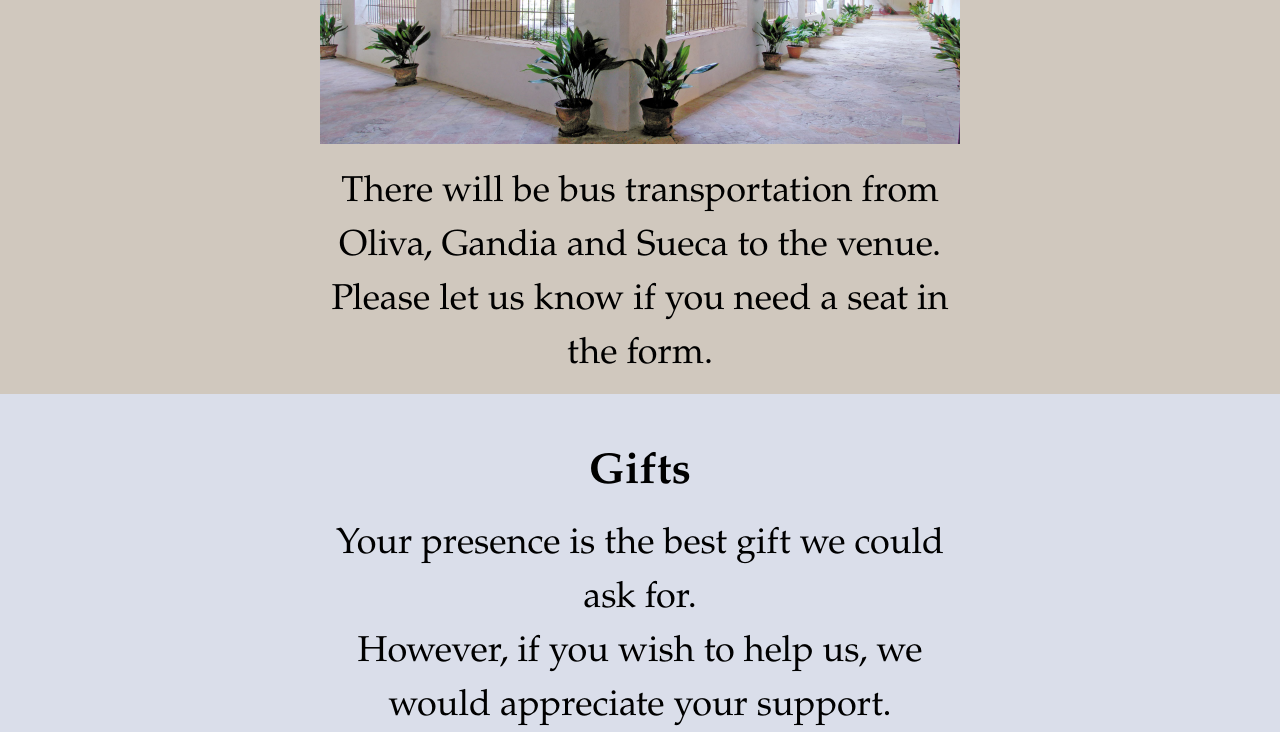
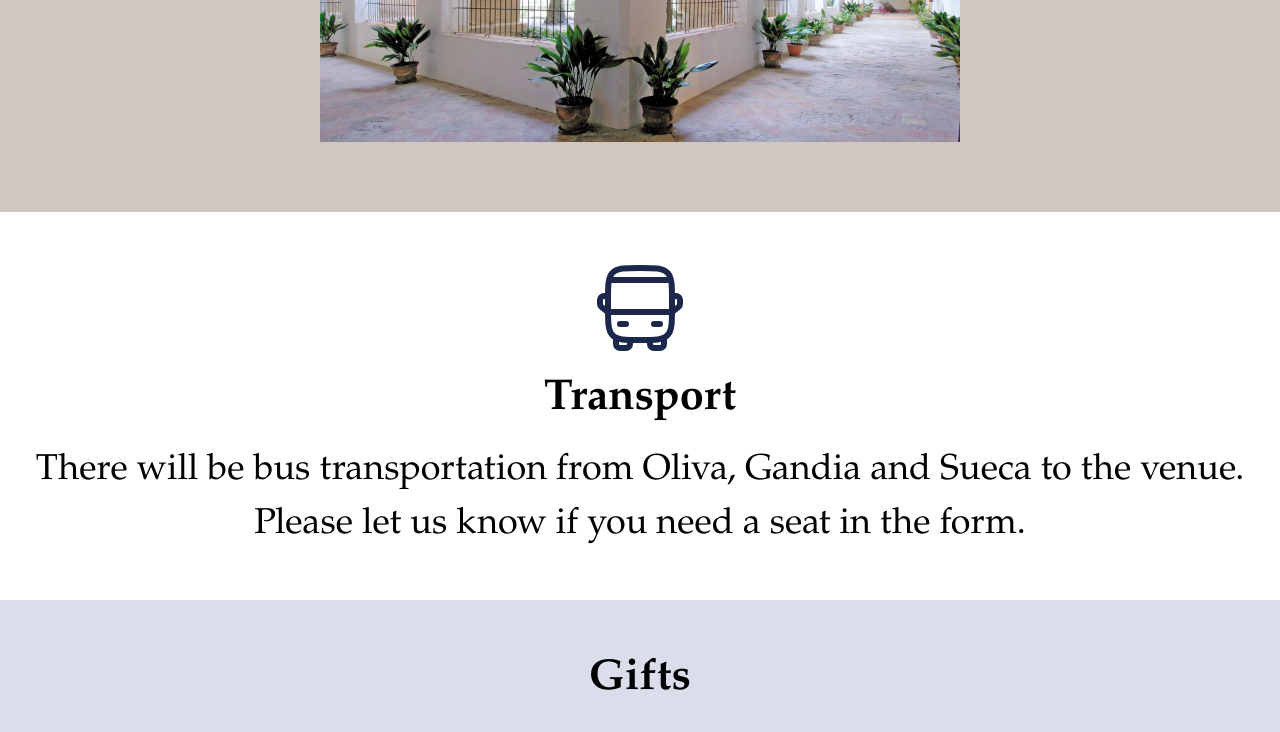
Before and after one commit to camilleri/web-boda, a React (Vite) app: page / in a window 1280 px wide. Shown: the part 1847-2579 px from the top of the page. Built offline with nearby package versions, Linux system fonts and the light colour scheme.

Commit message:
Added transport section

```diff
--- a/src/FormSection.tsx
+++ b/src/FormSection.tsx
@@ -84,6 +84,7 @@ function FormSection() {
       <div>
         <FormLink to="/form">{t("rsvp_form")}</FormLink>
       </div>
+      <Spacer top={outerSectionSpacer} />
     </FlexContainer>
   );
 }
--- a/src/Home.tsx
+++ b/src/Home.tsx
@@ -3,6 +3,7 @@ import LogoSection from "./LogoSection";
 import FormSection from "./FormSection";
 import VenueSection from "./VenueSection";
 import GiftSection from "./GiftSection";
+import TransportSection from "./TransportSection";
 
 function Home() {
   return (
@@ -10,6 +11,7 @@ function Home() {
       <Banner />
       <FormSection />
       <VenueSection />
+      <TransportSection />
       <GiftSection />
       <LogoSection />
     </main>
--- /dev/null
+++ b/src/TransportSection.tsx
@@ -0,0 +1,45 @@
+import { Trans } from "react-i18next";
+import FlexContainer from "./style_components/FlexContainer";
+import Spacer from "./style_components/Spacer";
+import Text from "./style_components/Text";
+import {
+  innerSectionSpacer,
+  outerSectionSpacer,
+  textSize,
+  textSizeMobile,
+  titleSize,
+  titleSizeMobile,
+  titleWeight,
+} from "./style_components/constants";
+import TransportIcon from "/icons/bus.svg";
+import Icon from "./style_components/Icon";
+
+function TransportSection() {
+  return (<FlexContainer
+    alignItems="center"
+    justifyContent="center"
+    flexDirection="column"
+    backgroundColor="white"
+  >
+    <Spacer top={outerSectionSpacer} />
+    <Icon src={TransportIcon} size="4em" />
+    <Spacer bottom={innerSectionSpacer} />
+    <Text
+      fontSize={titleSize}
+      fontSizeMobile={titleSizeMobile}
+      fontWeight={titleWeight}>
+      <Trans i18nKey={"transport_title"} />
+    </Text>
+    <Spacer top={innerSectionSpacer} />
+    <Text
+      fontSize={textSize}
+      fontSizeMobile={textSizeMobile}
+      textAlign="center">
+      <Trans i18nKey={"transport_message"} />
+    </Text>
+    <Spacer top={outerSectionSpacer} />
+  </FlexContainer>
+  );
+}
+
+export default TransportSection;
--- a/src/VenueSection.tsx
+++ b/src/VenueSection.tsx
@@ -56,10 +56,7 @@ function VenueSection() {
     window.open("https://maps.app.goo.gl/bgEtu2QTiFE16Pht7", "_blank");
   }
 
-  return (
-    <>
-      <Spacer top="50px" />
-      <FlexContainer
+  return (<FlexContainer
     alignItems="center"
     justifyContent="center"
     flexDirection="column"
@@ -123,17 +120,9 @@ function VenueSection() {
       <Spacer top={innerSectionSpacer} />
       <VenueImage src="/claustromudejar.jpg" alt="Venue" />
       <Spacer top={innerSectionSpacer} />
-          <Text
-            fontSize={textSize}
-            fontSizeMobile={textSizeMobile}
-            textAlign="center"
-          >
-            <Trans i18nKey="bus_message" />
-          </Text>
     </Box>
-        <Spacer top={innerSectionSpacer} />
+    <Spacer top={outerSectionSpacer} />
   </FlexContainer>
-    </>
   );
 }
 
--- a/src/locales/en.ts
+++ b/src/locales/en.ts
@@ -10,13 +10,13 @@ const en = {
     banner_title: "Maria & David",
     venue_title: "Celebration",
     venue_message: "Monestir de Sant Jeroni de Cotalba",
-    bus_message:
-      "There will be bus transportation from Oliva, Gandia and Sueca to the venue.<br />Please let us know if you need a seat in the form.",
     gift_title: "Gifts",
     gift_message:
       "Your presence is the best gift we could ask for.<br />However, if you wish to help us, we would appreciate your support.",
     celebration_date: "12 April 2025",
     celebration_time: "In the morning (TBD)",
+    transport_title: "Transport",
+    transport_message: "There will be bus transportation from Oliva, Gandia and Sueca to the venue.<br />Please let us know if you need a seat in the form.",
   },
 };
 
--- a/src/locales/val.ts
+++ b/src/locales/val.ts
@@ -9,9 +9,10 @@ const val = {
     banner_title: "Maria & David",
     venue_title: "Cerimònia",
     venue_message: "Monestir de Sant Jeroni de Cotalba",
-    bus_message: "Hi haurà servei de transport en autobús des d'Oliva, Gandia i Sueca fins al lloc de la celebració.<br />Si necessites una plaça, fes-nos-ho saber en el formulari.",
     gift_title: "Regals",
-    gift_message: "La vostra presència és el millor regal que ens podeu fer.<br />Tanmateix, si voleu fer ajudar-nos, agraim el vostre suport."
+    gift_message: "La vostra presència és el millor regal que ens podeu fer.<br />Tanmateix, si voleu fer ajudar-nos, agraim el vostre suport.",
+    transport_title: "Transport",
+    transport_message: "Hi haurà transport en autobús des d'Oliva, Gandia i Sueca fins al lloc de l'esdeveniment. Si us plau, fes-nos saber si necessites una plaça al formulari.",
   },
 };
 
```
Also changed, not shown: public/icons/bus.svg (added). Lines whose indentation alone changed are shown as unchanged.
